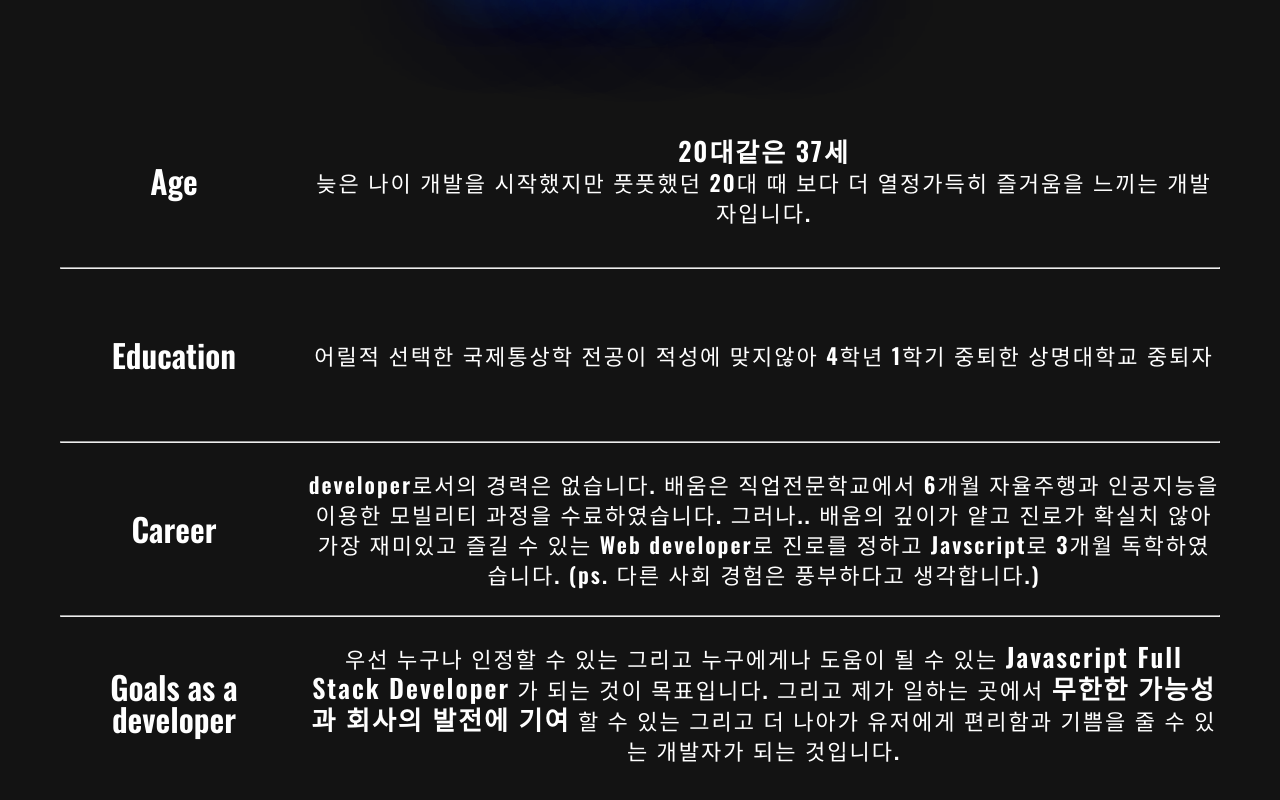
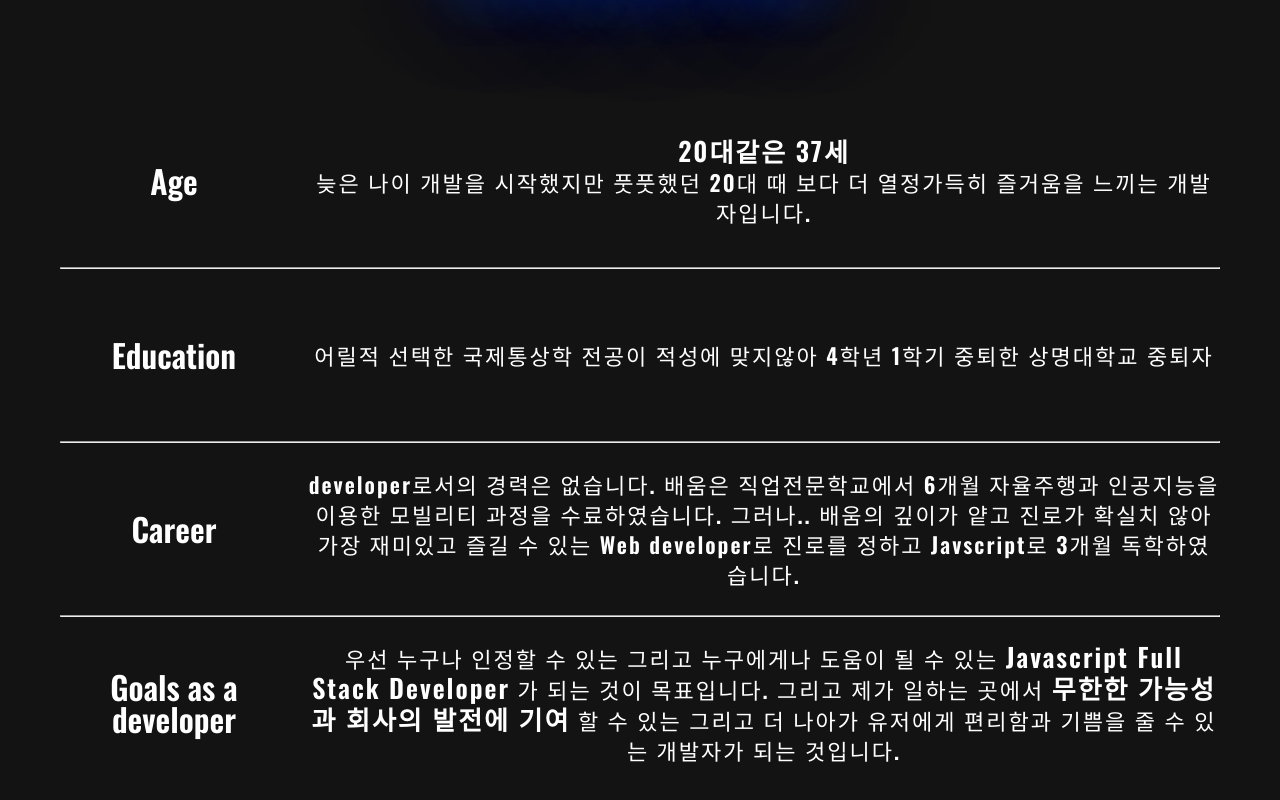
Before and after one commit to lee-tae-eon/portfolio, a React (Create React App) app: page /#/profile in a window 1280 px wide. Shown: the part 819-1619 px from the top of the page. Built offline with nearby package versions, Linux system fonts and the light colour scheme.

Commit message:
carrer modify

```diff
--- a/src/Components/Profile.js
+++ b/src/Components/Profile.js
@@ -83,7 +83,7 @@ const Profile = () => {
               자율주행과 인공지능을 이용한 모빌리티 과정을 수료하였습니다.
               그러나.. 배움의 깊이가 얕고 진로가 확실치 않아 가장 재미있고 즐길
               수 있는 Web developer로 진로를 정하고 Javscript로 3개월
-              독학하였습니다. (ps. 다른 사회 경험은 풍부하다고 생각합니다.)
+              독학하였습니다.
             </ItemContent>
           </Item>
           <hr></hr>
--- a/src/Routes/Home/HomePresenter.js
+++ b/src/Routes/Home/HomePresenter.js
@@ -31,7 +31,6 @@ const Container = styled.div`
 `;
 
 const HomePresenter = () => {
-  // useEffect();
   return (
     <Container>
       <h1>개발자 이태언은...</h1>
```
